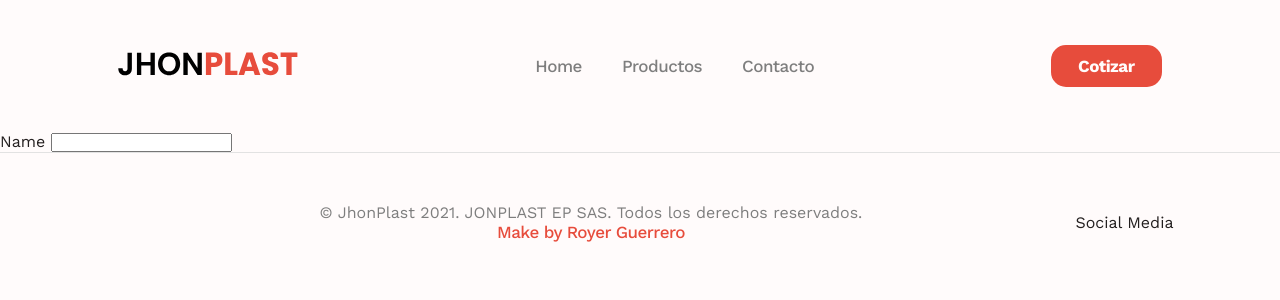
After one commit to royerguerrero/jhonplast, a Flask app: page /contacto/ in a window 1280 px wide. The commit adds this page. Shown: the top 300 px of the page. Run offline with Flask 2, Linux system fonts and the light colour scheme.

Commit message:
feat: add contact page and products view

```diff
--- a/main.py
+++ b/main.py
@@ -5,3 +5,11 @@ app = Flask(__name__)
 @app.route('/')
 def index():
     return render_template('index.html')
+
+@app.route('/contacto/')
+def contact():
+    return render_template('contact.html')
+
+@app.route('/productos/<category>/')
+def products(category):
+    return f'Category: {category}'
--- a/static/style.css
+++ b/static/style.css
@@ -78,7 +78,7 @@ a:hover {
     display: grid;
     grid-template-rows: 70% auto;
     width: 85vw;
-    height: 70vh;
+    height: 65vh;
     padding: 80px 80px 0px 80px;
     margin: auto;
     border-radius: 25px;
@@ -101,6 +101,8 @@ a:hover {
 }
 
 .hero__products {
+    display: grid;
+    grid-template-columns: 23% auto;
     background: rgba(255, 255, 255, 0.85);
     box-shadow: 0px 4px 80px rgba(0, 0, 0, 0.2);
     backdrop-filter: blur(20px);
@@ -111,6 +113,7 @@ a:hover {
 
 .hero__main-product {
     object-fit: cover;
+    border-radius: 25px;
 }
 
 .tabs__controls {
--- a/templates/base.html
+++ b/templates/base.html
@@ -19,9 +19,9 @@
             <img class="header__brand" src="{{ url_for('static', filename='images/JhonPlast.svg') }}" alt="JhonPlast">
         </a>
         <nav class="header__navbar">
-            <a class="navbar__item" href="">Home</a>
-            <a class="navbar__item" href="">Productos</a>
-            <a class="navbar__item" href="">Contacto</a>
+            <a class="navbar__item" href="/">Home</a>
+            <a class="navbar__item" href="/productos/estibas">Productos</a>
+            <a class="navbar__item" href="/contacto/">Contacto</a>
         </nav>
         <a class="button button--header" href="">Cotizar</a>
     </header>
--- /dev/null
+++ b/templates/contact.html
@@ -0,0 +1,23 @@
+{% extends 'base.html' %}
+
+
+{% block title %}Contacto{% endblock %}
+
+
+{% block container %}
+    <section class="contact">
+        <div class="contact__content">
+            <form method="POST">
+                <label for=""> Name
+                    <input type="text">
+                </label>
+            </form>
+            <div>
+
+            </div>
+        </div>
+        <div class="contact__map">
+
+        </div>
+    </section>
+{% endblock %}
```
Also changed, not shown: static/images/estibas.png.
